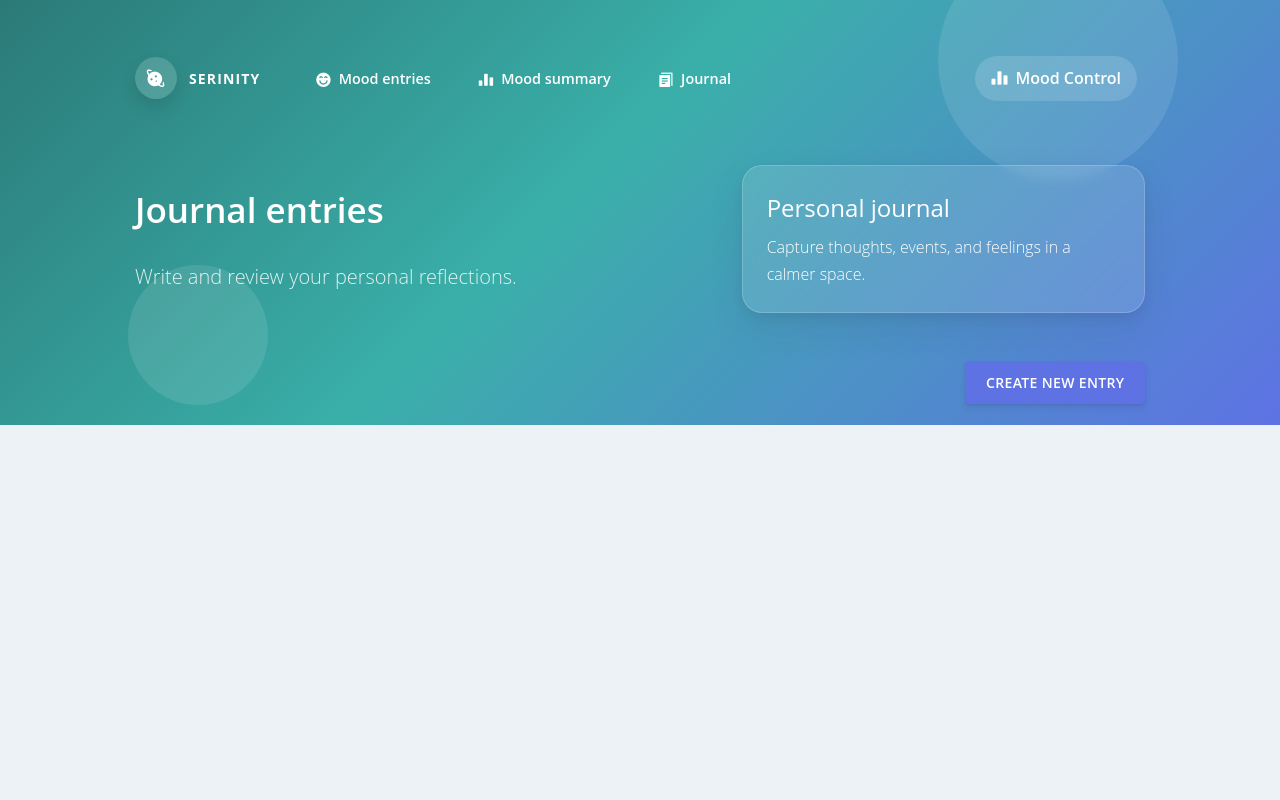
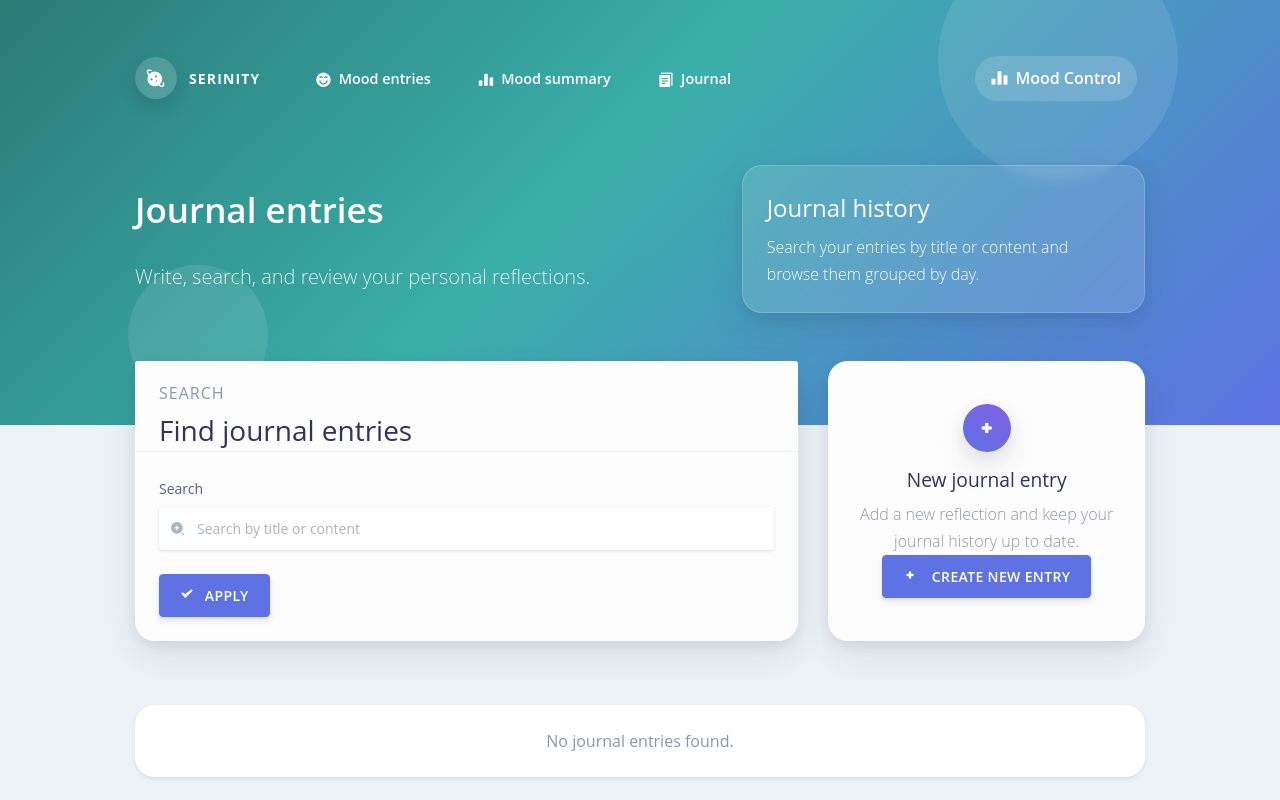
Before and after one commit to Gl3diator/Esprit-PIDEV-3A25-2526-Serinity, a Symfony app: template project/templates/journal_entry/index.html.twig in a window 1280 px wide. Run offline with Twig, Linux system fonts and the light colour scheme; the template is opened without the code that fills it, so the values that code supplies are empty; some libraries are stand-ins or nearby versions.

Commit message:
feat(mood-control): add recherche journal

```diff
--- a/project/templates/journal_entry/index.html.twig
+++ b/project/templates/journal_entry/index.html.twig
@@ -2,18 +2,83 @@
 
 {% block title %}Journal entries{% endblock %}
 {% block front_title %}Journal entries{% endblock %}
-{% block front_subtitle %}Write and review your personal reflections.{% endblock %}
+{% block front_subtitle %}Write, search, and review your personal reflections.{% endblock %}
 {% block front_summary %}
-    <h4 class="text-white mb-2">Personal journal</h4>
-    <p class="mb-0">Capture thoughts, events, and feelings in a calmer space.</p>
+    <h4 class="text-white mb-2">Journal history</h4>
+    <p class="mb-0">Search your entries by title or content and browse them grouped by day.</p>
 {% endblock %}
 
 {% block front_content %}
-    <div class="row mb-4 align-items-center">
-        <div class="col text-right">
-            <a href="{{ path('app_journal_entry_new') }}" class="btn btn-primary">
-                Create new entry
-            </a>
+    <div class="serinity-top-cards-wrap">
+        <div class="row mb-5">
+            <div class="col-lg-8 mb-3">
+                <div class="card shadow border-0 card-lift--hover h-100">
+                    <div class="card-header bg-transparent pb-0">
+                        <h6 class="text-uppercase text-muted ls-1 mb-1">Search</h6>
+                        <h3 class="mb-0">Find journal entries</h3>
+                    </div>
+
+                    <div class="card-body">
+                        <form method="get" action="{{ path('app_journal_entry_index') }}">
+                            <div class="row serinity-filter-row">
+                                <div class="col-lg-12 mb-3">
+                                    <label class="form-control-label">Search</label>
+                                    <div class="input-group input-group-alternative">
+                                        <div class="input-group-prepend">
+                                            <span class="input-group-text">
+                                                <i class="ni ni-zoom-split-in"></i>
+                                            </span>
+                                        </div>
+                                        <input
+                                            type="text"
+                                            name="q"
+                                            value="{{ search }}"
+                                            class="form-control"
+                                            placeholder="Search by title or content"
+                                        >
+                                    </div>
+                                </div>
+                            </div>
+
+                            <div class="row serinity-filter-submit-row">
+                                <div class="col">
+                                    <button type="submit" class="btn btn-primary btn-icon serinity-filter-submit-btn">
+                                        <span class="btn-inner--icon"><i class="ni ni-check-bold"></i></span>
+                                        <span class="btn-inner--text">Apply</span>
+                                    </button>
+                                </div>
+                            </div>
+
+                            {% if search %}
+                                <div class="mt-2">
+                                    <a href="{{ path('app_journal_entry_index') }}" class="btn btn-sm btn-outline-secondary btn-icon">
+                                        <span class="btn-inner--icon"><i class="ni ni-refresh"></i></span>
+                                        <span class="btn-inner--text">Reset search</span>
+                                    </a>
+                                </div>
+                            {% endif %}
+                        </form>
+                    </div>
+                </div>
+            </div>
+
+            <div class="col-lg-4 mb-3">
+                <div class="card shadow border-0 card-lift--hover h-100">
+                    <div class="card-body d-flex flex-column justify-content-center text-center py-5">
+                        <div class="icon icon-shape bg-gradient-primary text-white rounded-circle shadow mb-4 mx-auto">
+                            <i class="ni ni-fat-add"></i>
+                        </div>
+                        <h4 class="mb-2">New journal entry</h4>
+                        <p class="text-muted mb-4">
+                            Add a new reflection and keep your journal history up to date.
+                        </p>
+                        <a href="{{ path('app_journal_entry_new') }}" class="btn btn-primary btn-icon mx-auto">
+                            <span class="btn-inner--icon"><i class="ni ni-fat-add"></i></span>
+                            <span class="btn-inner--text">Create new entry</span>
+                        </a>
+                    </div>
+                </div>
+            </div>
         </div>
     </div>
 
@@ -28,7 +93,6 @@
                     <div class="row align-items-start">
                         <div class="col-md-9">
                             <h3 class="mb-2">{{ journal_entry.title }}</h3>
-
                             <p class="text-muted mb-0">
                                 {{ journal_entry.content|length > 220
                                     ? journal_entry.content|slice(0, 220) ~ '...'
@@ -54,5 +118,11 @@
                 </div>
             </div>
         {% endfor %}
+    {% else %}
+        <div class="card serinity-surface-card shadow-sm">
+            <div class="card-body text-center text-muted">
+                No journal entries found.
+            </div>
+        </div>
     {% endfor %}
 {% endblock %}
```
Also changed, not shown: project/src/Controller/JournalEntryController.php (+15 -4 lines).
